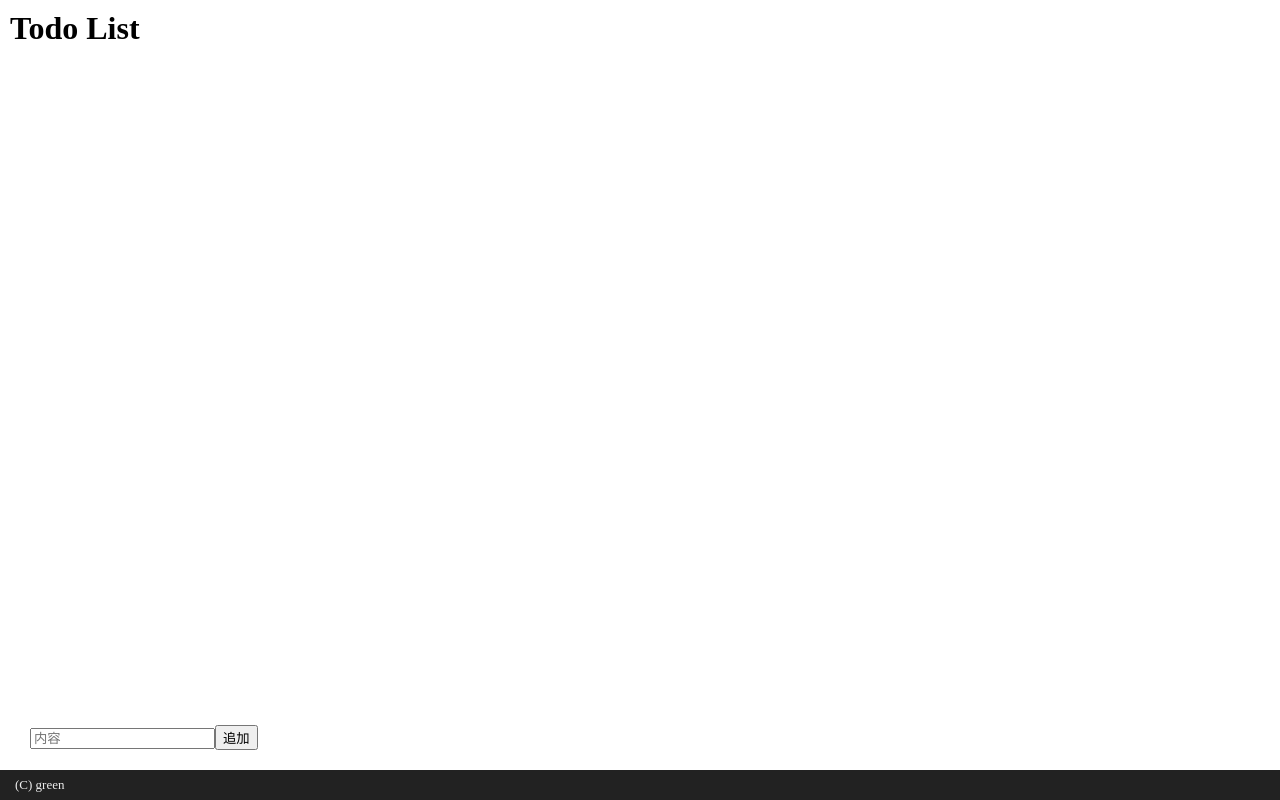
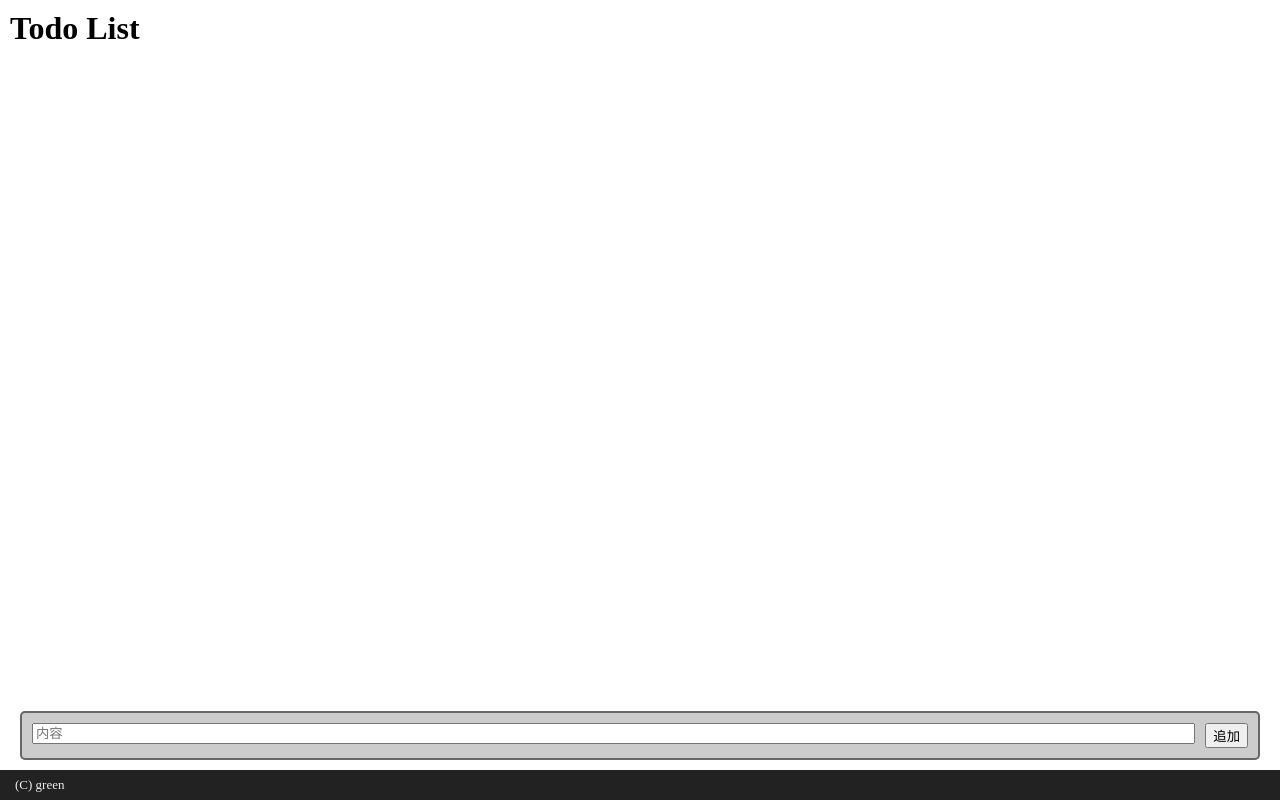
Before and after one commit to sapphi-red/webengineer_naro-_2, a Vue app: page / in a window 1280 px wide. Built offline with nearby package versions, Linux system fonts and the light colour scheme.

Commit message:
Update: 入力欄のデザイン

```diff
--- a/src/components/TodoList.vue
+++ b/src/components/TodoList.vue
@@ -78,7 +78,27 @@ h1 {
   margin: 5px;
 }
 .menu {
+  display: flex;
+  flex-wrap: wrap;
+  justify-content: flex-end;
   flex: 0 0;
-  margin: 0 30px 20px;
+  padding: 10px;
+  margin: 10px 20px 10px;
+  background: rgba(0,0,0,.2);
+  border-style: solid;
+  border-width: 2px;
+  border-color: rgba(0,0,0,.5);
+  border-radius: 5px;
+}
+.menu label {
+  flex: 1 1 300px;
+}
+.menu label input {
+  width: 100%;
+}
+.menu button {
+  flex: 0 0;
+  margin-left: 10px;
+  word-break: keep-all;
 }
 </style>
```
